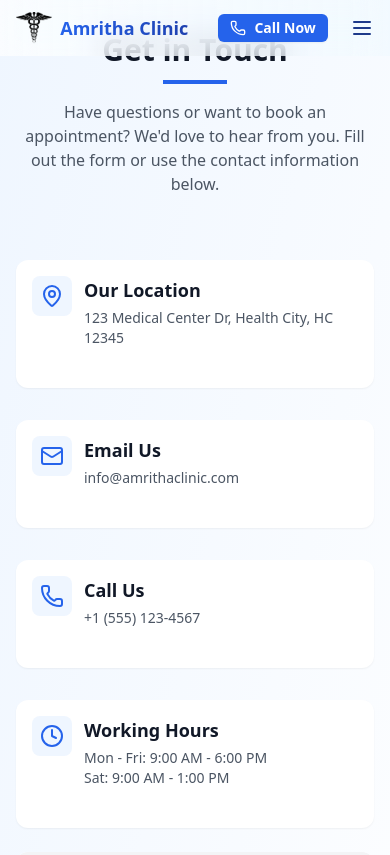
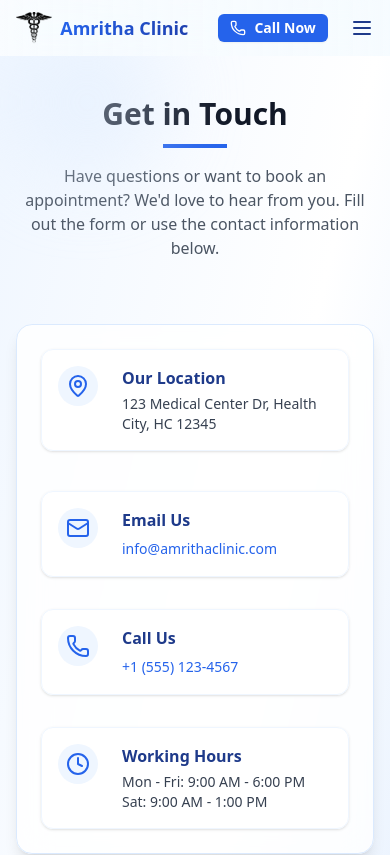
Before and after one commit to YeshwantRaoB/amritha-clinic-website, a React (Create React App) app: page /contact in a window 390 px wide. Shown: the top 855 px of the page. Built offline with nearby package versions, Linux system fonts and the light colour scheme; grey boxes are pictures that could not be loaded.

Commit message:
Fixed contact page view in mobile

```diff
--- a/src/components/Contact.jsx
+++ b/src/components/Contact.jsx
@@ -96,7 +96,20 @@ export default function Contact() {
   };
 
   return (
-    <div className="bg-gradient-to-br from-blue-50 to-white min-h-screen py-8 sm:py-12 md:py-16 lg:py-20 px-4 sm:px-6 lg:px-8">
+    <div className="relative bg-gradient-to-br from-blue-50 via-white to-blue-100 min-h-screen pt-24 sm:pt-28 pb-12 px-4 sm:px-6 lg:px-8 overflow-x-hidden">
+      {/* Decorative floating shapes */}
+      <div className="pointer-events-none absolute inset-0 z-0">
+        <motion.div
+          className="absolute top-0 left-0 w-40 h-40 bg-blue-100 rounded-full blur-2xl opacity-40"
+          animate={{ y: [0, 30, 0], x: [0, 10, 0] }}
+          transition={{ duration: 18, repeat: Infinity, ease: 'easeInOut' }}
+        />
+        <motion.div
+          className="absolute bottom-0 right-0 w-72 h-72 bg-blue-200 rounded-full blur-3xl opacity-30"
+          animate={{ y: [0, -20, 0], x: [0, -10, 0] }}
+          transition={{ duration: 22, repeat: Infinity, ease: 'easeInOut' }}
+        />
+      </div>
       <div className="max-w-7xl mx-auto">
         <motion.div
           className="text-center mb-16"
@@ -112,34 +125,32 @@ export default function Contact() {
           </p>
         </motion.div>
 
-        <div className="grid grid-cols-1 lg:grid-cols-3 gap-6 sm:gap-8 md:gap-10 lg:gap-12">
+        <div className="relative z-10 grid grid-cols-1 lg:grid-cols-3 gap-8 md:gap-12">
           {/* Contact Information */}
           <motion.div
-            className="space-y-8"
+            className="space-y-8 bg-white/80 backdrop-blur-lg rounded-2xl shadow-lg p-6 md:p-8 border border-blue-100 flex flex-col justify-center"
             initial="hidden"
             animate="visible"
             variants={containerVariants}
           >
-            {contactInfo.map((item, index) => (
+            {contactInfo.map((info, i) => (
               <motion.div
-                key={index}
-                className="flex items-start p-4 sm:p-5 md:p-6 bg-white rounded-xl shadow-sm hover:shadow-md transition-shadow duration-300"
+                key={info.title}
+                className="flex items-start gap-4 bg-white/90 rounded-xl shadow p-4 border border-blue-50 hover:shadow-lg transition-all duration-300 mb-2"
                 variants={itemVariants}
-                whileHover={{ y: -5, transition: { duration: 0.2 } }}
+                initial="hidden"
+                animate="visible"
+                whileHover={{ y: -2, scale: 1.03 }}
               >
-                <div className="flex-shrink-0 p-2 sm:p-3 bg-blue-50 rounded-lg mr-3 sm:mr-4">
-                  {item.icon}
+                <div className="flex-shrink-0 bg-blue-50 rounded-full p-2 mr-2">
+                  {info.icon}
                 </div>
                 <div>
-                  <h3 className="text-lg font-semibold text-gray-900 mb-1">{item.title}</h3>
-                  <p className="text-gray-600 whitespace-pre-line text-sm sm:text-base">{item.text}</p>
-                  {item.link && (
-                    <a
-                      href={item.link}
-                      className="text-blue-600 hover:text-blue-800 text-sm font-medium mt-2 inline-block"
-                    >
-
-                    </a>
+                  <div className="text-blue-900 font-semibold text-base mb-1">{info.title}</div>
+                  {info.link && info.link !== '#' ? (
+                    <a href={info.link} className="text-blue-600 hover:underline text-sm break-all">{info.text}</a>
+                  ) : (
+                    <div className="text-gray-700 text-sm whitespace-pre-line">{info.text}</div>
                   )}
                 </div>
               </motion.div>
```
